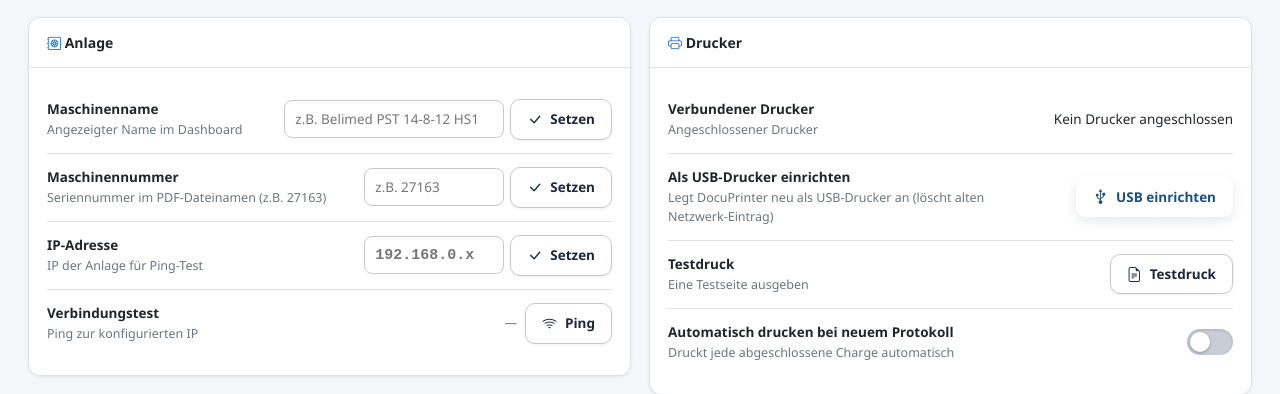
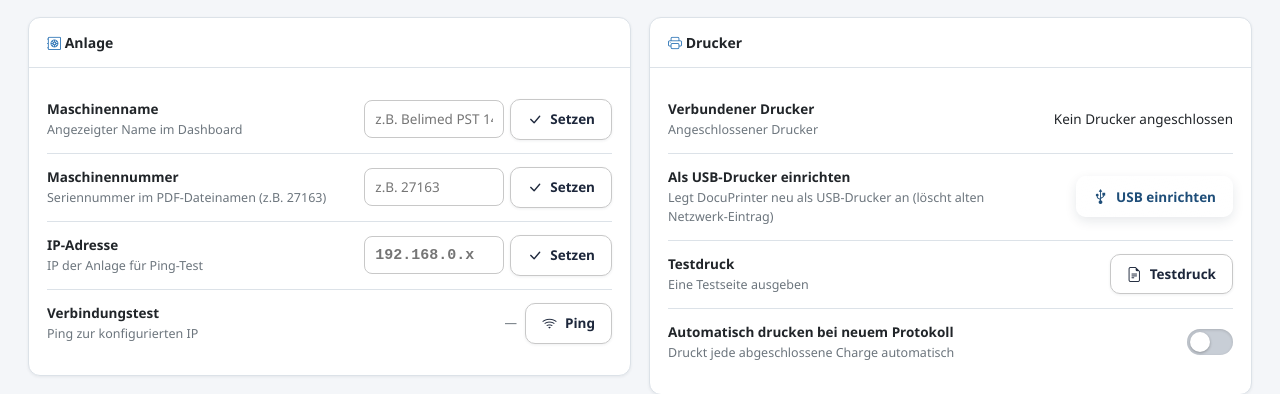
Before and after one commit to glanderthomas-1478/claude-workspace-docupi-sol-, a Python web app: template src/docucontrol/templates/settings.html in a window 1280 px wide. Shown: the part 234-628 px from the top of the page. Run offline with Jinja, Linux system fonts and the light colour scheme; the template is opened without the code that fills it, so the values that code supplies are empty.

Commit message:
Kiosk: Cursor ausblenden, Settings Maschinenname-Feld schmaler
cursor:none in CSS fuer Kiosk-Display ohne Maus.
Maschinenname-Input 220px -> 140px, Setzen-Button fluchtet mit Zeile darunter.

Co-Authored-By: Claude Sonnet 4.6 <noreply@anthropic.com>

```diff
--- a/src/docucontrol/static/docucontrol.css
+++ b/src/docucontrol/static/docucontrol.css
@@ -2,6 +2,9 @@
    GeTmatic / DocuPi-3000 — Sterilisationsdokumentation
    v3: Liquid Glass, Machine-Bar, Square-Font, neue Stat-Karten
 */
+
+/* Kiosk-Display: Mauszeiger ausblenden */
+* { cursor: none !important; }
 
 @font-face {
   font-family: 'Square';
--- a/src/docucontrol/templates/settings.html
+++ b/src/docucontrol/templates/settings.html
@@ -34,7 +34,7 @@
                         <div class="desc">Angezeigter Name im Dashboard</div>
                     </div>
                     <div style="display:flex;gap:6px;align-items:center">
-                        <input type="text" class="ctrl" id="machineNameInput" placeholder="z.B. Belimed PST 14-8-12 HS1" style="width:220px" maxlength="64">
+                        <input type="text" class="ctrl" id="machineNameInput" placeholder="z.B. Belimed PST 14-8-12 HS1" style="width:140px" maxlength="64">
                         <button class="btn btn-outline" onclick="saveMachineConfig()"><i class="bi bi-check-lg"></i> Setzen</button>
                     </div>
                 </div>
```
